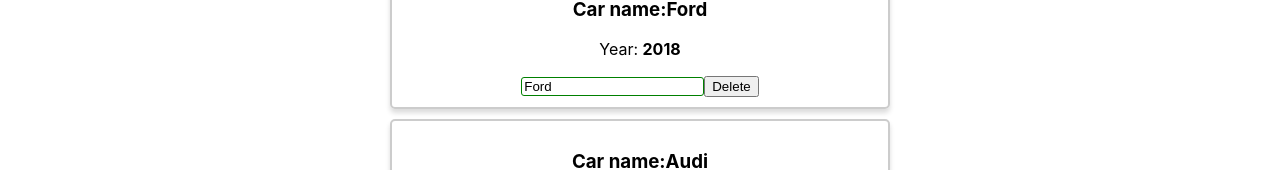
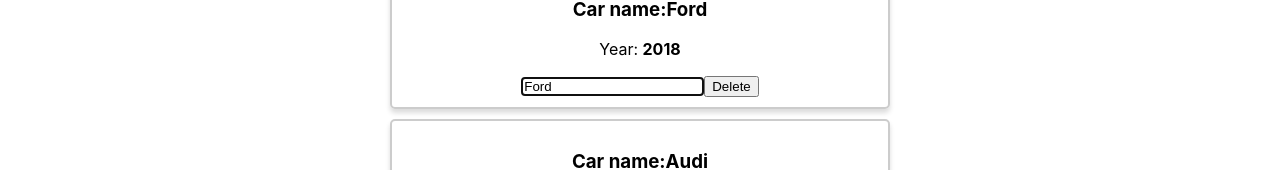
Before and after one commit to denm76/react-theory, a React (Create React App) app: page / in a window 1280 px wide. Both pictures are taken after a click on the button "TOGGLE CARS". Shown: the part 277-447 px from the top of the page. Built offline with nearby package versions, Linux system fonts and the light colour scheme.

Commit message:
Применена локальная референция inputRef на input в Car.js

```diff
--- a/src/App.js
+++ b/src/App.js
@@ -71,6 +71,7 @@
                         <Car
                             name = {car.name}
                             year = {car.year}
+                            index = {index}
                             onChangeName = {(event) => {
                                 this.onChangeName(event.target.value, index)
                             }}
--- a/src/Car/Car.js
+++ b/src/Car/Car.js
@@ -4,6 +4,19 @@
 import PropTypes from 'prop-types'
 
 class Car extends React.Component{
+
+    constructor(props) {
+        super(props);
+        //Создание референции в конструкторе
+        this.inputRef = React.createRef()
+    }
+
+    componentDidMount() {
+        if(this.props.index === 0){
+            //Использование референции
+            this.inputRef.current.focus()
+        }
+    }
 
     // componentWillReceiveProps(nextProps) {
     //     console.log('Car componentWillReceiveProps', nextProps)
@@ -51,7 +64,7 @@
         }
 
 
-        if(this.props.name.length > 4){
+        if(this.props.name.length > 5){
             inputClasses.push(classes.bold);
         }
 
@@ -62,6 +75,9 @@
                 <p>Year: <strong>{this.props.year}</strong></p>
 
                 <input
+                    //Присвоение референции значения
+                    // ref={(inputRef) => this.inputRef = inputRef}
+                    ref={this.inputRef}
                     type="text"
                     onChange={this.props.onChangeName}
                     value={this.props.name}
@@ -78,6 +94,7 @@
 Car.propTypes = {
     name: PropTypes.string.isRequired,
     year: PropTypes.number,
+    index: PropTypes.number,
     onChangeName: PropTypes.func,
     onDelete: PropTypes.func
 }
--- a/src/Car/Car.module.scss
+++ b/src/Car/Car.module.scss
@@ -18,7 +18,7 @@
 
 .input{border-radius: 3px}
 
-.input:active, .input:focus{
+.input:active{
     outline: none;
 }
 
```
